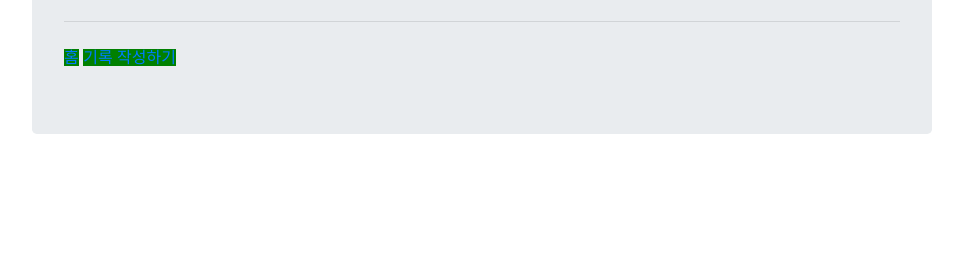
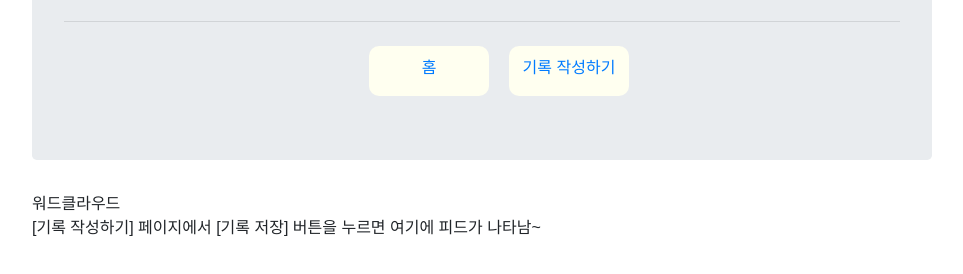
Before and after one commit to summerindigo/travellog-project, a plain HTML site: page index.html in a window 1280 px wide. Shown: the part 172-446 px from the top of the page, without its empty margins (158-1121 px from the left). Drawn offline with nearby package versions, Linux system fonts and the light colour scheme; a web font is replaced by a local one.

Commit message:
master clone

```diff
--- a/index.html
+++ b/index.html
@@ -41,10 +41,24 @@
         }
 
         /* header - 메뉴 */
+        .menu {
+            text-align: center;
+            display: flex;
+            flex-direction: row;
+            justify-content: center;
+            flex-wrap: wrap;
+            width: 850px;
+            margin: auto;
+        }
+
         .menu > a {
-            width: 500px;
-            height: 300px;
-            background-color: green;
+            display: block;
+            width: 120px;
+            height: 50px;
+            border-radius: 10px;
+            padding: 10px 10px 10px 10px;
+            margin-left: 20px;
+            background-color: ivory;
         }
 
 
@@ -79,12 +93,16 @@
         <h1 class="display-4">공유 여행 기록장!</h1>
         <p class="lead">삭제와 수정이 안되니 유념하여 작성부탁드립니다~</p>
         <hr class="my-4">
-        <div class="menu">
+        <nav class="menu">
             <a class="menu1" href="index.html?">홈</a>
             <a class="menu2" href="result.html?page=1">기록 작성하기</a>
-        </div>
+        </nav>
+
     </div>
-
+    <div>
+        워드클라우드 </br>
+        [기록 작성하기] 페이지에서 [기록 저장] 버튼을 누르면 여기에 피드가 나타남~
+    </div>
 
 </div>
 
```
Also changed, not shown: result.html (+19 -5 lines).
